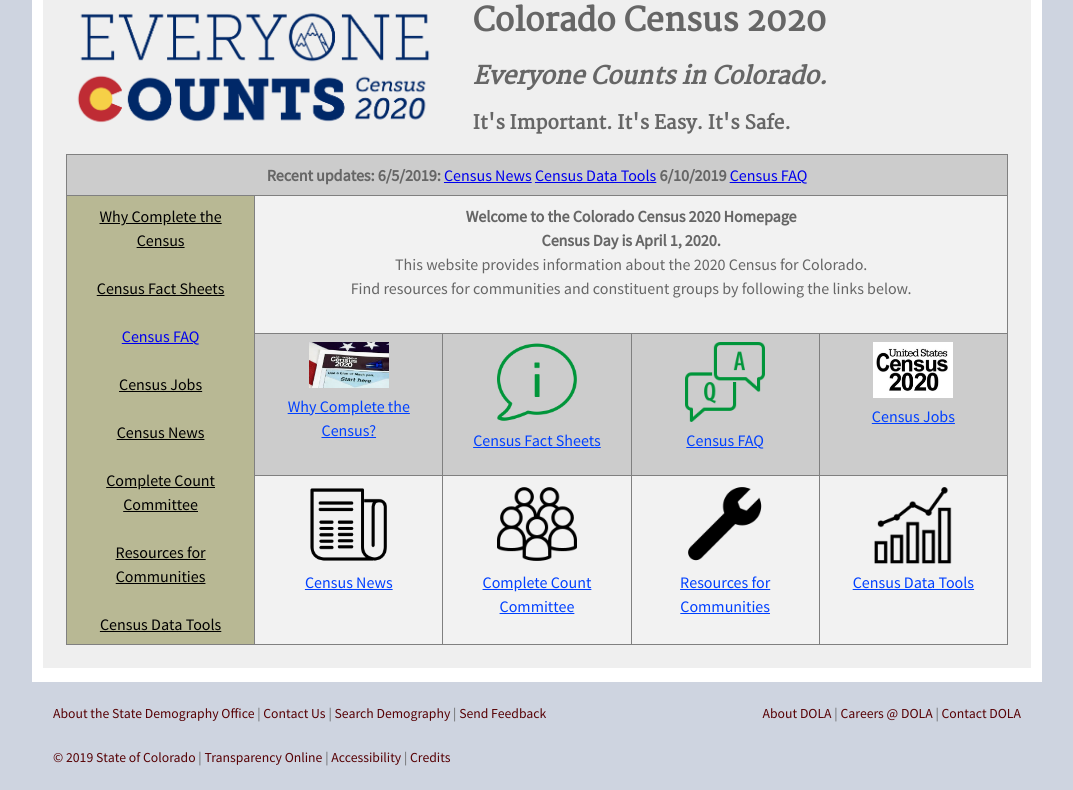
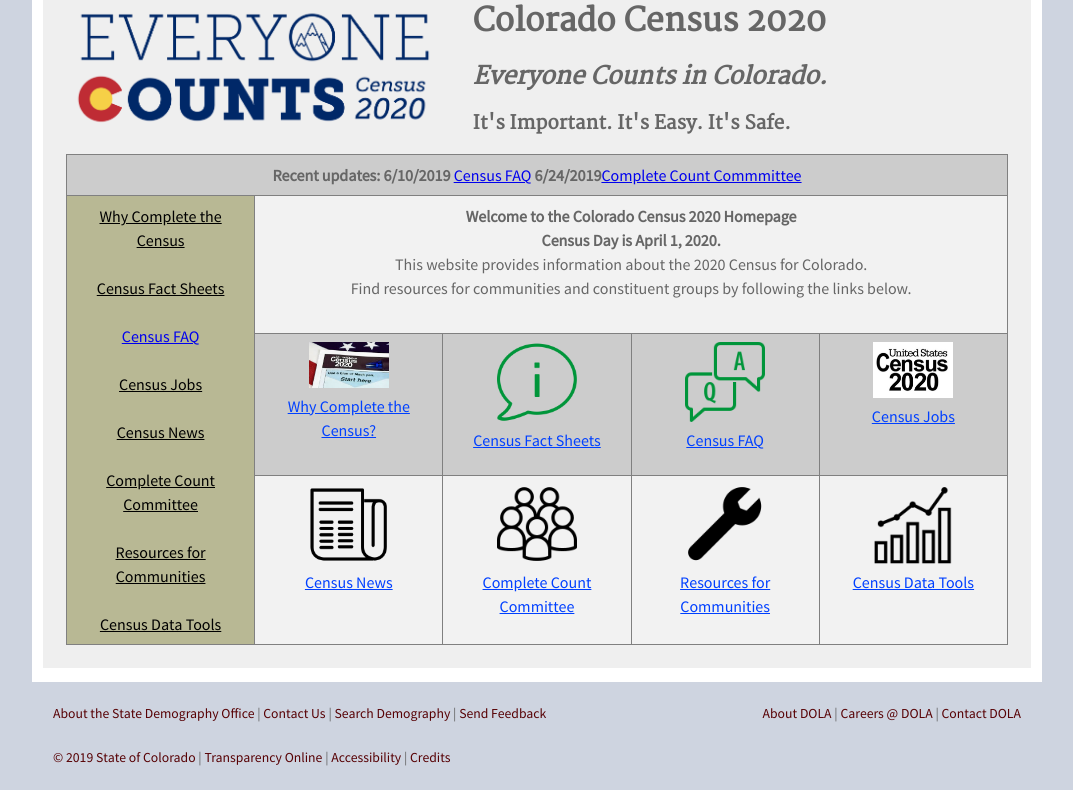
Before and after one commit to TBleess/Website_New, a Jekyll site: the page built from pages/5_CensusACS/census_2020_main.html, in a window 1280 px wide. Shown: the part 961-1751 px from the top of the page, without its empty margins (103-1176 px from the left). Built offline with Jekyll 4.4.1, drawn with Linux system fonts in a browser that asks for light colours.

Commit message:
Update census_2020_main.html

```diff
--- a/pages/5_CensusACS/census_2020_main.html
+++ b/pages/5_CensusACS/census_2020_main.html
@@ -68,9 +68,8 @@
 		<col width="176px">
 		<td align="left" colspan="5" >
 			<b>Recent updates:</b>
-			<b>6/5/2019:</b> <a href='https://demography.dola.colorado.gov/census-acs/2020-news/'>Census News</a>
-			<a href="https://demography.dola.colorado.gov/census-acs/2020-response-tracker/">Census Data Tools</a>
 			<b>6/10/2019</b> <a href="https://demography.dola.colorado.gov/census-acs/2020-faq/">Census FAQ</a>
+			<b>6/24/2019</b><a href="https://demography.dola.colorado.gov/census-acs/2020-ccc/">Complete Count Commmittee</a>
 		</td>
                 </tr>
 		<tr>
```
